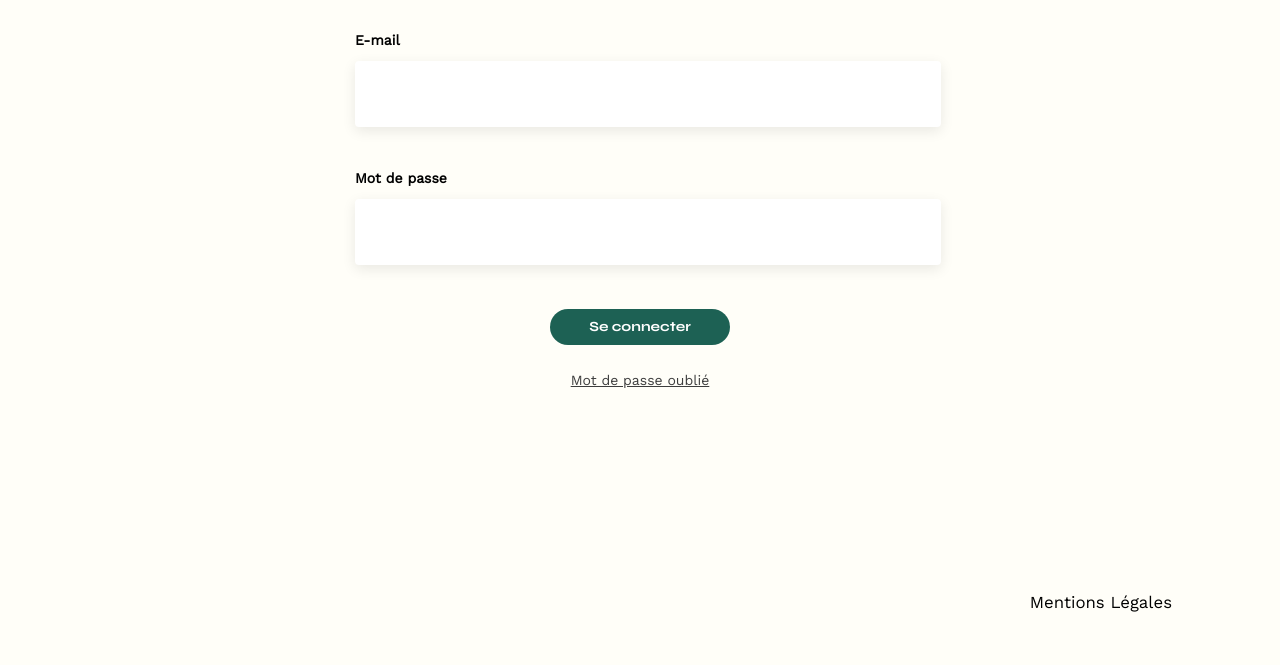
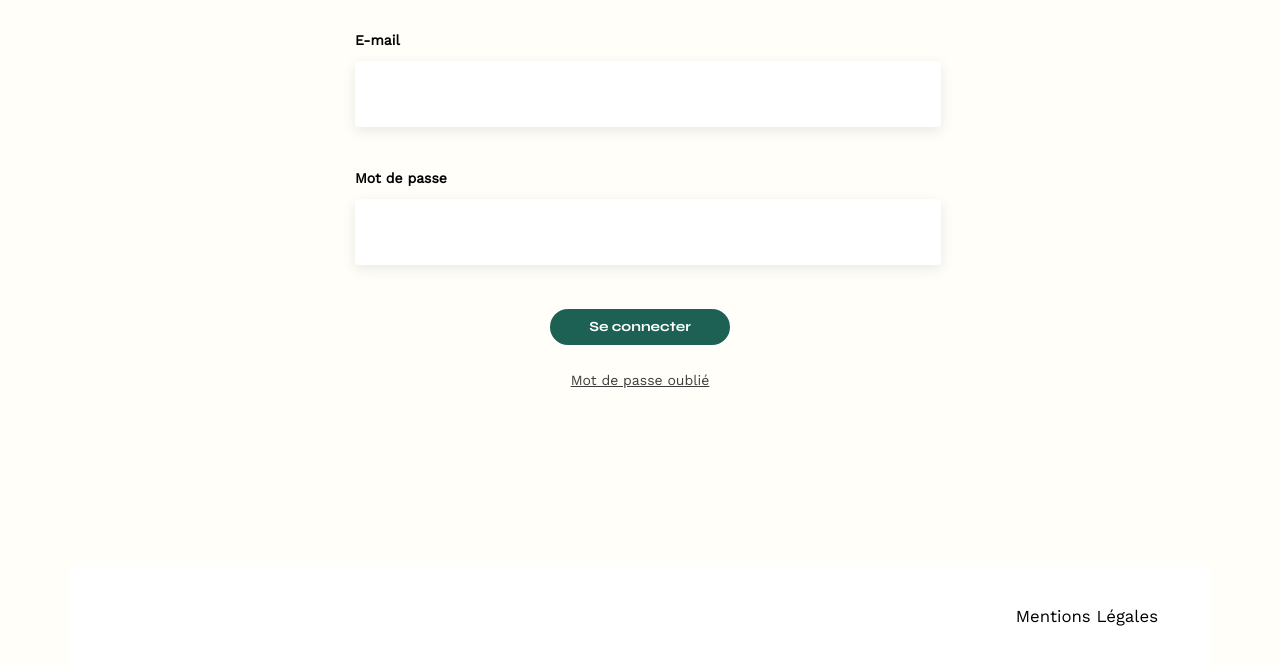
Before and after one commit to troisdes/oc-webdev-p3-portfolio-architecte, a plain HTML site: page FrontEnd/login.html in a window 1280 px wide. Shown: the part 377-1042 px from the top of the page. Before the commit the page ends 1016 px from the top, so only its background shows below. Drawn offline with nearby package versions, Linux system fonts and the light colour scheme.

Commit message:
Add ID to footer in login page for improved styling and navigation

```diff
--- a/FrontEnd/login.html
+++ b/FrontEnd/login.html
@@ -42,7 +42,7 @@
         </section>
     </main>
 
-    <footer>
+    <footer id="login-footer">
         <nav>
             <ul>
                 <li>Mentions Légales</li>
```
